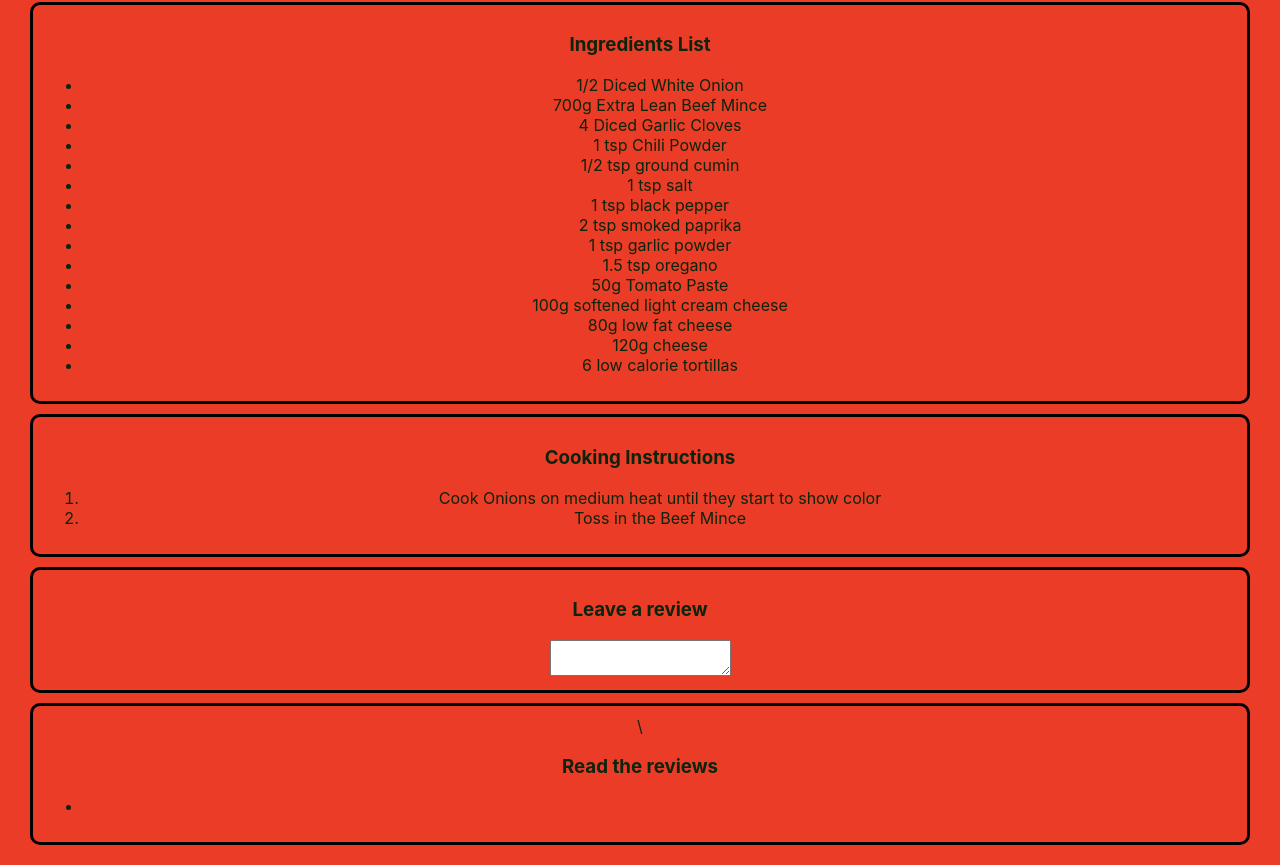
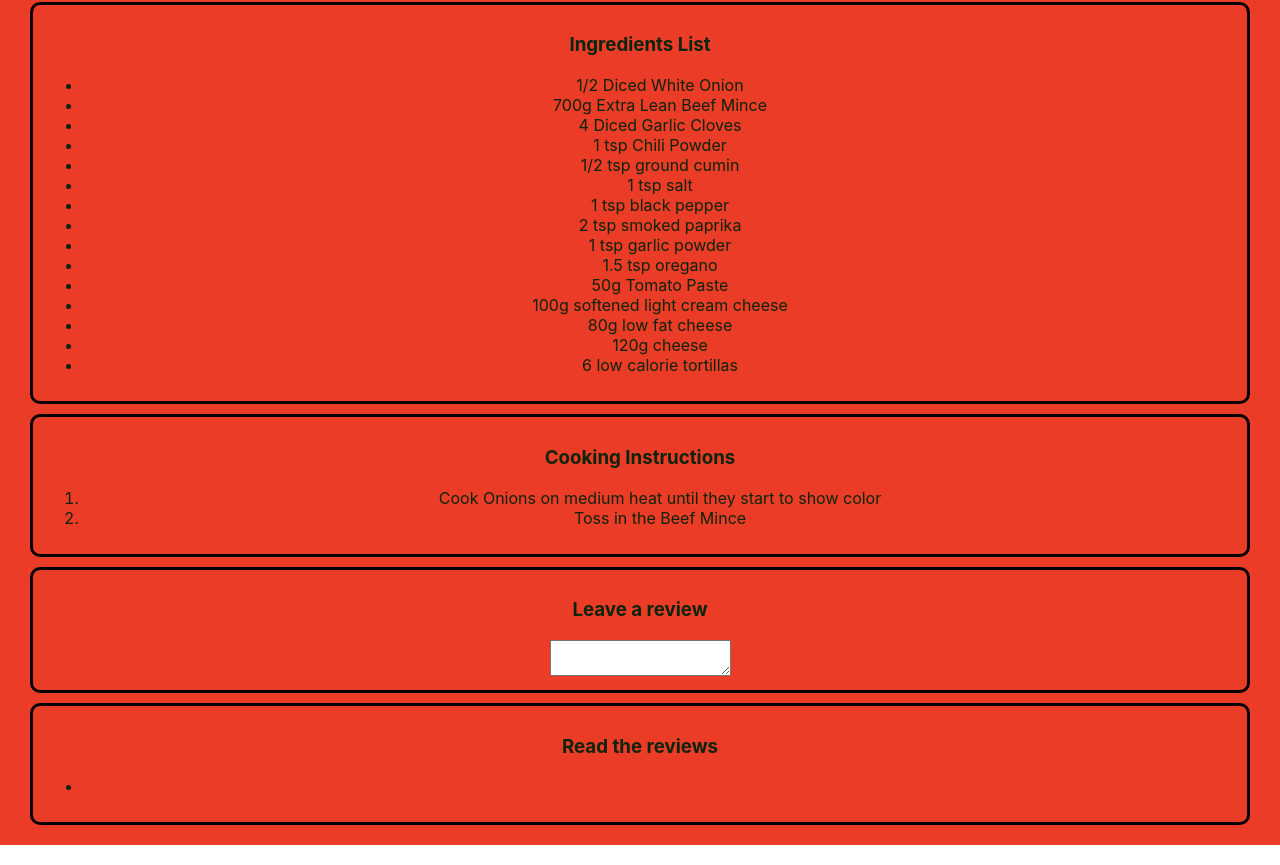
Before and after one commit to AlexDoss42/cookbook, a React (Create React App) app: page / in a window 1280 px wide. Shown: the part 859-1724 px from the top of the page. Built offline with nearby package versions, Linux system fonts and the light colour scheme.

Commit message:
removes a slash that was randomly in the review list

```diff
--- a/src/Components/ReviewList.jsx
+++ b/src/Components/ReviewList.jsx
@@ -2,7 +2,7 @@ import React from 'react'
 
 export const ReviewList = () => {
   return (
-    <div className='section'>\
+    <div className='section'>
       <h3>Read the reviews</h3>
       <ul>
         <li></li>
```
